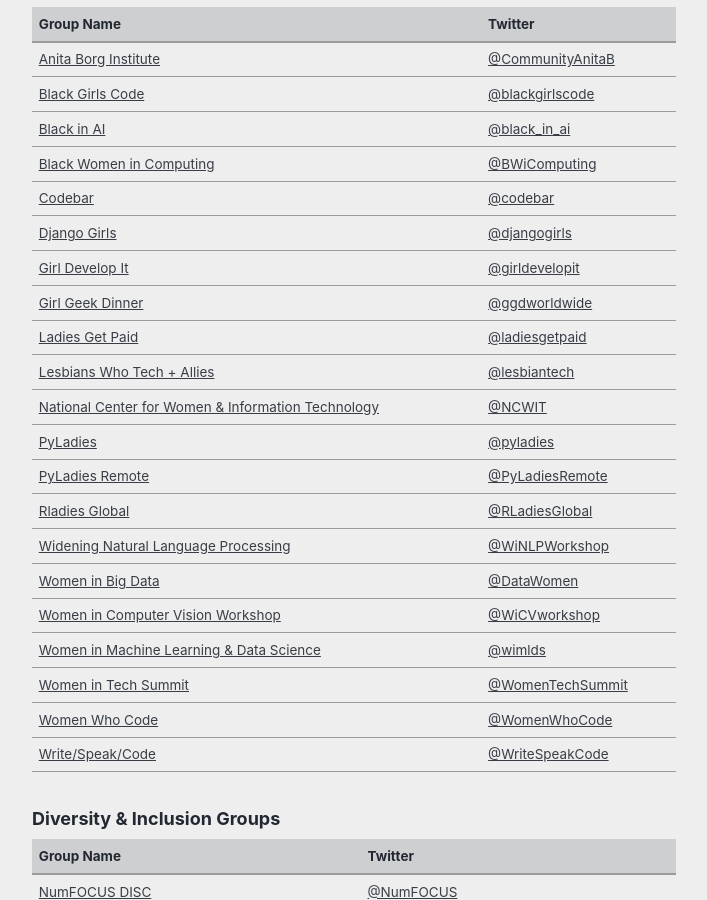
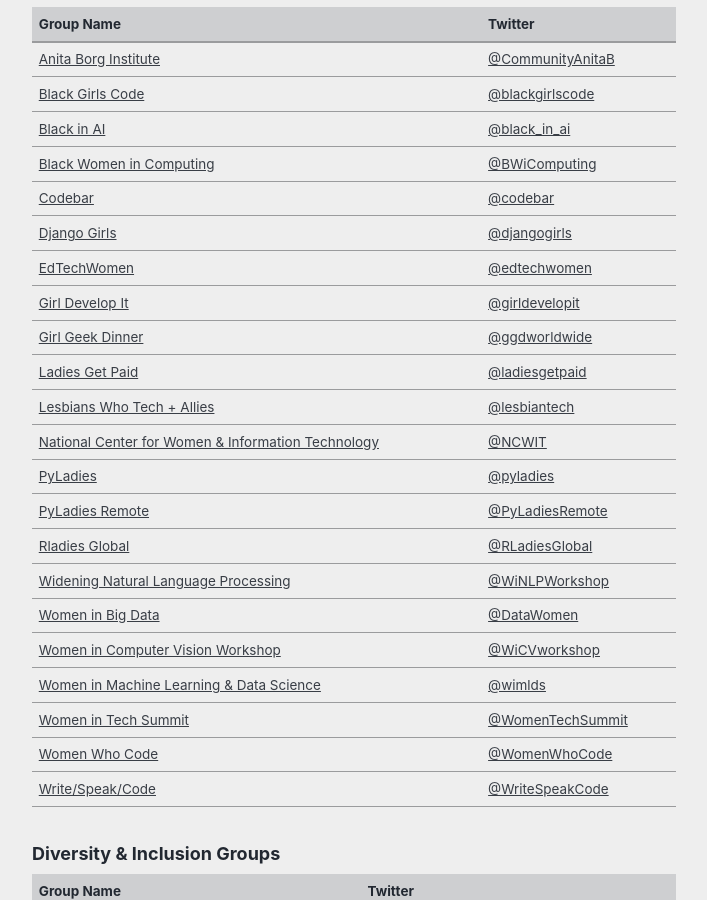
Before and after one commit to reshamas/reshamas.github.io, a Jekyll site: the page built from _posts/2018-05-09-resource-guide-for-women-in-data-science.md, in a window 1280 px wide and 900 px high, scrolled down 3847 px. Shown: the whole window, without its empty margins (286-993 px from the left). Built offline with Jekyll 4.4.1, drawn with Linux system fonts in a browser that asks for light colours; comment, search, counter and statistics services are not loaded.

Commit message:
Update 2018-05-09-resource-guide-for-women-in-data-science.md

```diff
--- a/_posts/2018-05-09-resource-guide-for-women-in-data-science.md
+++ b/_posts/2018-05-09-resource-guide-for-women-in-data-science.md
@@ -92,6 +92,7 @@
 | [Black Women in Computing](http://blackwomenincomputing.org) | [@BWiComputing](https://twitter.com/BWiComputing) |
 | [Codebar](https://codebar.io) | [@codebar](twitter.com/codebar) |
 | [Django Girls](https://djangogirls.org) | [@djangogirls](https://twitter.com/djangogirls?lang=en)  |
+| [EdTechWomen](http://edtechwomen.com/chapters-and-events) | [@edtechwomen](https://twitter.com/edtechwomen) |
 | [Girl Develop It](https://www.girldevelopit.com) | [@girldevelopit](https://twitter.com/girldevelopit)  |
 | [Girl Geek Dinner](http://girlgeekdinners.com)  | [@ggdworldwide](https://twitter.com/ggdworldwide) |
 | [Ladies Get Paid](http://www.ladiesgetpaid.com) | [@ladiesgetpaid](https://twitter.com/ladiesgetpaid)|
```
